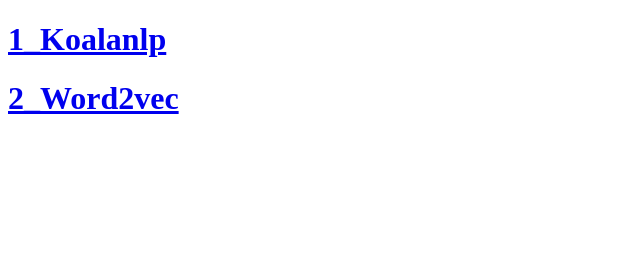
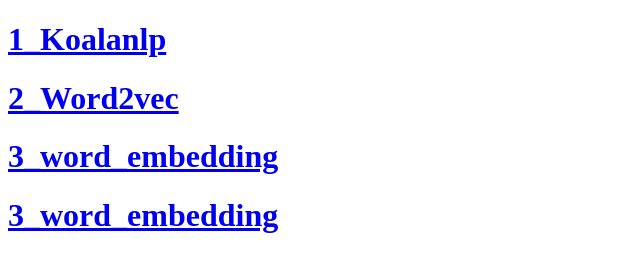
Before and after one commit to JeongMin-D/NLP_LInk, a plain HTML site: page index.html in a window 1280 px wide. Shown: the whole page, without its empty margins (0-640 px from the left). Drawn offline with Linux system fonts and the light colour scheme.

Commit message:
Update index.html

```diff
--- a/index.html
+++ b/index.html
@@ -7,5 +7,7 @@
   <body>
     <h1> <a href="[NLP_Engine]1_Koalanlp.html"> 1_Koalanlp </h1>
     <h1> <a href="[DeepLearning_Tech]Word2vec.html"> 2_Word2vec </h1>
+    <h1> <a href="[Deep_Learning]Word_Embedding(Kor).html"> 3_word_embedding </h1>
+    <h1> <a href="[Deep_Learning]Word_Embedding(Eng).html"> 3_word_embedding </h1>
   </body>
 </html>
```
